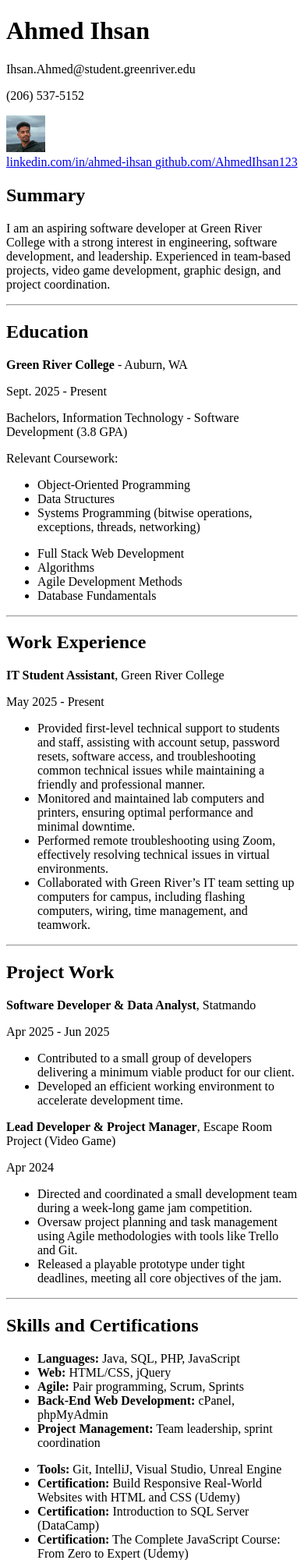
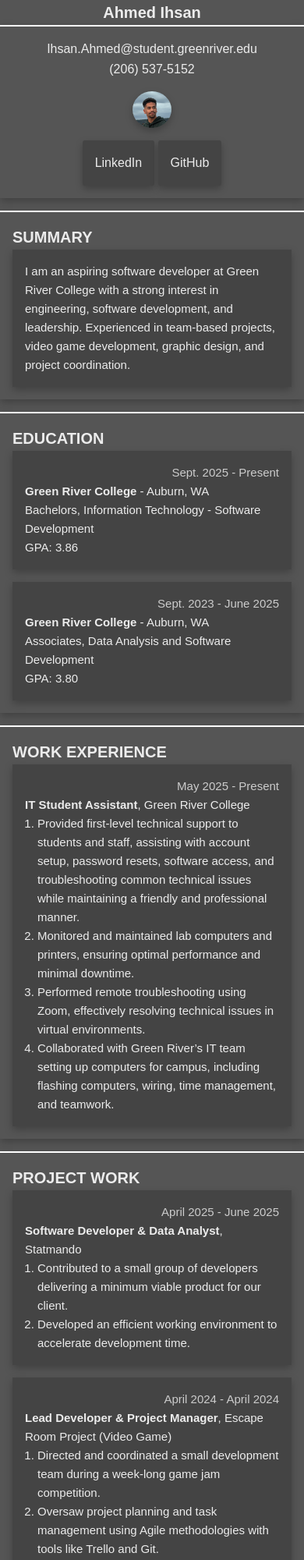
Before and after one commit to AhmedIhsan123/portfolio, a plain HTML site: page index.html in a window 390 px wide. Shown: the top 2000 px of the page at 78% size. Drawn offline with Linux system fonts and the light colour scheme.

Commit message:
project css addition

```diff
--- a/index.html
+++ b/index.html
@@ -4,133 +4,128 @@
 		<meta charset="UTF-8" />
 		<meta name="viewport" content="width=device-width, initial-scale=1.0" />
 		<title>Portfolio - Ahmed Ihsan</title>
-    <link rel="icon" href="profile.png" />
+		<link rel="icon" href="Images/profile.png" />
+		<link rel="stylesheet" href="styles.css" />
 	</head>
 	<body>
 		<main>
 			<!-- Header -->
 			<header>
 				<h1>Ahmed Ihsan</h1>
-        <section>
+				<section id="contact-section">
 					<div>
 						<p>Ihsan.Ahmed@student.greenriver.edu</p>
 						<p>(206) 537-5152</p>
 					</div>
-          <img src="profile.png" alt="Profile Image" width="50" />
-          <div>
+					<img src="Images/profile.png" alt="Profile Image" id="profile-img" />
+					<div id="profile-links">
 						<a href="https://www.linkedin.com/in/ahmed-ihsan/" target="_blank">
-              linkedin.com/in/ahmed-ihsan
+							LinkedIn
 						</a>
 						<a href="https://github.com/AhmedIhsan123" target="_blank">
-              github.com/AhmedIhsan123
+							GitHub
 						</a>
 					</div>
 				</section>
 			</header>
 
 			<!-- Summary -->
-      <section id="summary">
-        <h2>Summary</h2>
-        <p>
+			<section id="summary-section">
+				<h2 class="section-title">Summary</h2>
+				<div class="card-container">
+					<p class="card">
 						I am an aspiring software developer at Green River College with a
-          strong interest in engineering, software development, and leadership.
-          Experienced in team-based projects, video game development, graphic
-          design, and project coordination.
+						strong interest in engineering, software development, and
+						leadership. Experienced in team-based projects, video game
+						development, graphic design, and project coordination.
 					</p>
+				</div>
 			</section>
-      <hr />
 
 			<!-- Education -->
-      <section id="education">
-        <h2>Education</h2>
+			<section id="education-section">
+				<h2 class="section-title">Education</h2>
+				<div class="card-container">
+					<div class="education-card card">
+						<p class="date">Sept. 2025 - Present</p>
 						<div>
 							<p><strong>Green River College</strong> - Auburn, WA</p>
-          <p>Sept. 2025 - Present</p>
 						</div>
-        <p>
-          Bachelors, Information Technology - Software Development (3.8 GPA)
-        </p>
-        <p>Relevant Coursework:</p>
-
-        <div id="coursework">
-          <ul>
-            <li>Object-Oriented Programming</li>
-            <li>Data Structures</li>
-            <li>
-              Systems Programming (bitwise operations, exceptions, threads,
-              networking)
-            </li>
-          </ul>
-          <ul>
-            <li>Full Stack Web Development</li>
-            <li>Algorithms</li>
-            <li>Agile Development Methods</li>
-            <li>Database Fundamentals</li>
-          </ul>
+						<p>Bachelors, Information Technology - Software Development</p>
+						<p>GPA: 3.86</p>
+					</div>
+					<div class="education-card card">
+						<p class="date">Sept. 2023 - June 2025</p>
+						<div>
+							<p><strong>Green River College</strong> - Auburn, WA</p>
+						</div>
+						<p>Associates, Data Analysis and Software Development</p>
+						<p>GPA: 3.80</p>
+					</div>
 				</div>
 			</section>
-      <hr />
 
 			<!-- Work Experience -->
-      <section id="work-experience">
-        <h2>Work Experience</h2>
-        <div>
+			<section id="work-experience-section">
+				<h2 class="section-title">Work Experience</h2>
+				<div class="card-container">
+					<!-- IT student helpdesk job -->
+					<div class="work-experience-card card">
+						<p class="date">May 2025 - Present</p>
 						<p><strong>IT Student Assistant</strong>, Green River College</p>
-          <p>May 2025 - Present</p>
-        </div>
 						<ul>
 							<li>
 								Provided first-level technical support to students and staff,
-            assisting with account setup, password resets, software access, and
-            troubleshooting common technical issues while maintaining a friendly
-            and professional manner.
+								assisting with account setup, password resets, software access,
+								and troubleshooting common technical issues while maintaining a
+								friendly and professional manner.
 							</li>
 							<li>
 								Monitored and maintained lab computers and printers, ensuring
 								optimal performance and minimal downtime.
 							</li>
 							<li>
-            Performed remote troubleshooting using Zoom, effectively resolving
-            technical issues in virtual environments.
+								Performed remote troubleshooting using Zoom, effectively
+								resolving technical issues in virtual environments.
 							</li>
 							<li>
 								Collaborated with Green River’s IT team setting up computers for
-            campus, including flashing computers, wiring, time management, and
-            teamwork.
+								campus, including flashing computers, wiring, time management,
+								and teamwork.
 							</li>
 						</ul>
+					</div>
+				</div>
 			</section>
-      <hr />
 
 			<!-- Project Work -->
 			<section id="projects">
-        <h2>Project Work</h2>
-        <div>
+				<h2 class="section-title">Project Work</h2>
+				<div class="card-container">
+					<div class="card">
+						<p class="date">April 2025 - June 2025</p>
 						<p><strong>Software Developer & Data Analyst</strong>, Statmando</p>
-          <p>Apr 2025 - Jun 2025</p>
-        </div>
 						<ul>
 							<li>
 								Contributed to a small group of developers delivering a minimum
 								viable product for our client.
 							</li>
 							<li>
-            Developed an efficient working environment to accelerate development
-            time.
+								Developed an efficient working environment to accelerate
+								development time.
 							</li>
 						</ul>
-
-        <div>
+					</div>
+					<div class="card">
+						<p class="date">April 2024 - April 2024</p>
 						<p>
 							<strong>Lead Developer & Project Manager</strong>, Escape Room
 							Project (Video Game)
 						</p>
-          <p>Apr 2024</p>
-        </div>
 						<ul>
 							<li>
-            Directed and coordinated a small development team during a week-long
-            game jam competition.
+								Directed and coordinated a small development team during a
+								week-long game jam competition.
 							</li>
 							<li>
 								Oversaw project planning and task management using Agile
@@ -141,43 +136,30 @@
 								core objectives of the jam.
 							</li>
 						</ul>
+					</div>
+				</div>
 			</section>
-      <hr />
 
-      <!-- Skills & Certifications -->
-      <section id="skills">
-        <h2>Skills and Certifications</h2>
-        <div id="skills-certs">
-          <ul>
-            <li><strong>Languages:</strong> Java, SQL, PHP, JavaScript</li>
-            <li><strong>Web:</strong> HTML/CSS, jQuery</li>
-            <li><strong>Agile:</strong> Pair programming, Scrum, Sprints</li>
-            <li>
-              <strong>Back-End Web Development:</strong> cPanel, phpMyAdmin
-            </li>
-            <li>
-              <strong>Project Management:</strong> Team leadership, sprint
-              coordination
-            </li>
-          </ul>
-          <ul>
-            <li>
-              <strong>Tools:</strong> Git, IntelliJ, Visual Studio, Unreal
-              Engine
-            </li>
-            <li>
-              <strong>Certification:</strong> Build Responsive Real-World
-              Websites with HTML and CSS (Udemy)
-            </li>
-            <li>
-              <strong>Certification:</strong> Introduction to SQL Server
-              (DataCamp)
-            </li>
-            <li>
-              <strong>Certification:</strong> The Complete JavaScript Course:
-              From Zero to Expert (Udemy)
-            </li>
-          </ul>
+			<!-- Skills -->
+			<section id="skills-section">
+				<h2 class="section-title">Skills</h2>
+				<div id="skills-container" class="card-container">
+					<p>Java</p>
+					<p>SQL</p>
+					<p>PHP</p>
+					<p>JavaScript</p>
+					<p>HTML/CSS</p>
+					<p>jQuery</p>
+					<p>Scrum</p>
+					<p>Agile Development</p>
+					<p>Full-Stack Web Development</p>
+					<p>cPanel</p>
+					<p>phpMyAdmin</p>
+					<p>Project Management</p>
+					<p>Git/GitHub</p>
+					<p>IntelliJ</p>
+					<p>VSCode</p>
+					<p>Unreal Engine 5</p>
 				</div>
 			</section>
 		</main>
--- /dev/null
+++ b/styles.css
@@ -0,0 +1,209 @@
+/* =========================================
+    Root Variables
+   ========================================= */
+:root {
+	/* Colors */
+	--primary-color: #444;
+	--secondary-color: #ececec;
+
+	/* Fonts */
+	--font-main: arial, sans-serif;
+
+	/* Spacing */
+}
+
+/* =========================================
+    Reset & Base Styles
+   ========================================= */
+*,
+*::before,
+*::after {
+	margin: 0;
+	padding: 0;
+	box-sizing: border-box;
+}
+
+html {
+	scroll-behavior: smooth;
+}
+
+body {
+	font-family: var(--font-main);
+	color: var(--text-color);
+	background-color: var(--primary-color);
+	line-height: 1.6;
+}
+
+main {
+	display: flex;
+	flex-direction: column;
+	flex-wrap: wrap;
+	width: 50%;
+	margin: 0 auto;
+	color: var(--secondary-color);
+	background-color: #555;
+	box-shadow: 0px 4px 10px rgba(0, 0, 0, 0.25);
+	padding: 2rem;
+	gap: 1rem;
+}
+
+ul {
+	list-style-type: decimal;
+	margin-left: 1rem;
+}
+
+a {
+	display: inline-block;
+	background-color: var(--primary-color);
+	color: var(--secondary-color);
+	text-decoration: none;
+	padding: 1rem;
+	box-shadow: 0px 4px 10px rgba(0, 0, 0, 0.25);
+	border-radius: 3px;
+	transition: transform 0.15s ease-in-out;
+}
+
+a:hover {
+	transform: scale(1.05);
+}
+
+section {
+	box-shadow: 0px 4px 10px rgba(0, 0, 0, 0.25);
+	padding: 1rem;
+	border-top: 2px solid white;
+}
+
+/* =========================================
+    Global Utility Classes
+   ========================================= */
+.card {
+	display: flex;
+	flex-direction: column;
+	flex-wrap: wrap;
+	background-color: var(--primary-color);
+	padding: 1rem;
+	width: 100%;
+	box-shadow: 0px 4px 10px rgba(0, 0, 0, 0.25);
+	transition: all 0.15s ease-in-out;
+	user-select: none;
+	cursor: default;
+	font-size: clamp(15px, 1vw, 18px);
+}
+
+.card:hover {
+	scale: 1.01;
+}
+
+.section-title {
+	font-size: clamp(20px, 1vw, 40px);
+	text-transform: uppercase;
+	font-weight: 800;
+}
+
+.card-container {
+	display: flex;
+	flex-direction: row;
+	flex-wrap: wrap;
+	justify-content: center;
+	gap: 1rem;
+	width: 100%;
+}
+
+.date {
+	color: #ccc;
+	text-align: right;
+}
+
+/* =========================================
+    Header / Navigation
+   ========================================= */
+header {
+	display: flex;
+	flex-direction: column;
+	align-items: center;
+	text-align: center;
+	height: 100%;
+}
+
+header h1 {
+	font-size: clamp(20px, 1vw, 40px);
+}
+
+#profile-img {
+	border-radius: 100%;
+	box-shadow: 0px 4px 10px rgba(0, 0, 0, 0.25);
+	align-self: center;
+	width: clamp(50px, 10vw, 100px);
+}
+
+#contact-section {
+	display: flex;
+	flex-direction: column;
+	text-align: center;
+	gap: 1rem;
+	width: 100%;
+	height: 100%;
+}
+
+#contact-section div {
+	height: 100%;
+}
+
+/* =========================================
+   Education
+   ========================================= */
+
+/* =========================================
+   Work Experience
+   ========================================= */
+#work-experience-card-container {
+	display: flex;
+	flex-direction: row;
+	flex-wrap: wrap;
+	justify-content: center;
+	gap: 1rem;
+	width: 100%;
+}
+
+/* =========================================
+   Skills
+   ========================================= */
+#skills-container {
+	display: flex;
+	flex-direction: row;
+	flex-wrap: wrap;
+	list-style: none;
+	gap: 0.25rem;
+}
+
+#skills-container p {
+	flex: 1 1 auto; /* allows them to grow equally */
+	text-align: center;
+	padding: 10px;
+	background-color: #444;
+	cursor: default;
+	user-select: none;
+	transition: all 0.15s ease-in-out;
+	font-size: clamp(15px, 1vw, 40px);
+}
+
+#skills-container p:hover {
+	flex: 2 1 auto;
+	transform: scale(1.01);
+}
+
+/* =========================================
+    Media Queries (Responsive)
+   ========================================= */
+@media (max-width: 760px) {
+	main {
+		margin: 0;
+		width: 100%;
+	}
+}
+
+@media (max-width: 400px) {
+	main {
+		padding: 0;
+	}
+}
```
Also changed, not shown: Images/profile.png (renamed from profile.png). Lines whose indentation alone changed are shown as unchanged.
